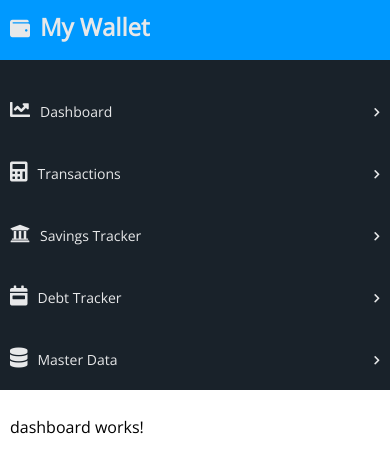
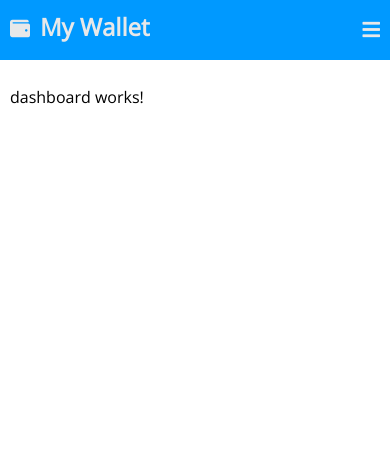
Before and after one commit to trololog/MyWallet, an Angular app in the folder Angular/my-wallet-app/: page /dashboard in a window 390 px wide. Shown: the top 472 px of the page. Built offline with nearby package versions, Linux system fonts and the light colour scheme.

Commit message:
Fixing styles
Fixing styles

```diff
--- a/Angular/my-wallet-app/src/app/menu/menu.component.html
+++ b/Angular/my-wallet-app/src/app/menu/menu.component.html
@@ -6,8 +6,13 @@
                 <span>My Wallet</span>
             </a>
         </h1>
+        <div class="menu-button">
+            <a (click)="openMenu()">
+                <i class="fas fa-bars"></i>
+            </a>
+        </div>
     </header>
-    <nav>
+    <nav class="menu-list" [ngClass]="menuClass">
         <ul>
             <li>
                 <a [routerLink]="['/dashboard']">
--- a/Angular/my-wallet-app/src/app/menu/menu.component.scss
+++ b/Angular/my-wallet-app/src/app/menu/menu.component.scss
@@ -1,8 +1,57 @@
 $text-color: #e7e8e9;
+$back-ground-color:#19222a;
+
+header {
+    position: relative;
+}
+
+@media screen and (min-width: 640px) {
+    .menu-list {
+        display: inline-block;
+        height:100%;
+        width: 100%;
+    }
+
+    .menu-button {
+        display: none;
+    }
+}
+
+@media screen and (max-width: 639px) {
+    .menu-list {
+        display: none;
+    }
+
+    .menu-button {
+        color:white;
+        position: absolute;
+        right: 0;
+        top: 0;
+        padding-top: 20px;
+        cursor: pointer;
+    }
+}
+
+.menu-list {
+    background-color: $back-ground-color;
+    box-sizing: border-box;
+}
+
+.menu-visible {
+    display: inline-block !important;
+    width:100%;
+    padding-right:10px;
+    box-sizing: border-box;
+    position: absolute;
+    top:60px;
+}
+
+.menu-hiden {
+    display: none;
+}
 
 .container {
     box-sizing: border-box;
-    background-color: #19222a;
     color: $text-color;
     height:100%;
 }
@@ -46,6 +95,7 @@ li {
 }
 
 header {
+    width: 100%;
     background-color: #0099ff;
     height:60px;
 
--- a/Angular/my-wallet-app/src/app/menu/menu.component.ts
+++ b/Angular/my-wallet-app/src/app/menu/menu.component.ts
@@ -6,10 +6,21 @@ import { Component, OnInit } from '@angular/core';
   styleUrls: ['./menu.component.scss']
 })
 export class MenuComponent implements OnInit {
+  menuClass:string = "";
+  menuOpened:boolean = false;
 
   constructor() { }
 
   ngOnInit() {
   }
 
+  openMenu() {
+    if(this.menuOpened) {
+      this.menuClass = 'menu-hidden';
+    } else {
+      this.menuClass = 'menu-list menu-visible';
+    }
+
+    this.menuOpened = !this.menuOpened;
+  }
 }
```
